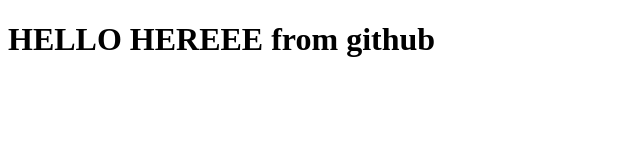
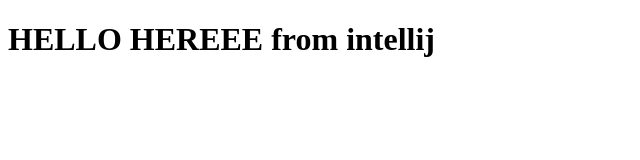
Before and after one commit to andrewkadry/Git-tutorial, a plain HTML site: page index.html in a window 1280 px wide. Shown: the full height of the page, 0-640 px from the left. Drawn offline with Linux system fonts and the light colour scheme.

Commit message:
changes diff

```diff
--- a/index.html
+++ b/index.html
@@ -8,6 +8,6 @@
     <title>GIT TUTURIAAAAAAAL</title>
 </head>
 <body>
-<h1>HELLO HEREEE from github</h1>
+<h1>HELLO HEREEE from intellij</h1>
 </body>
 </html>
```
